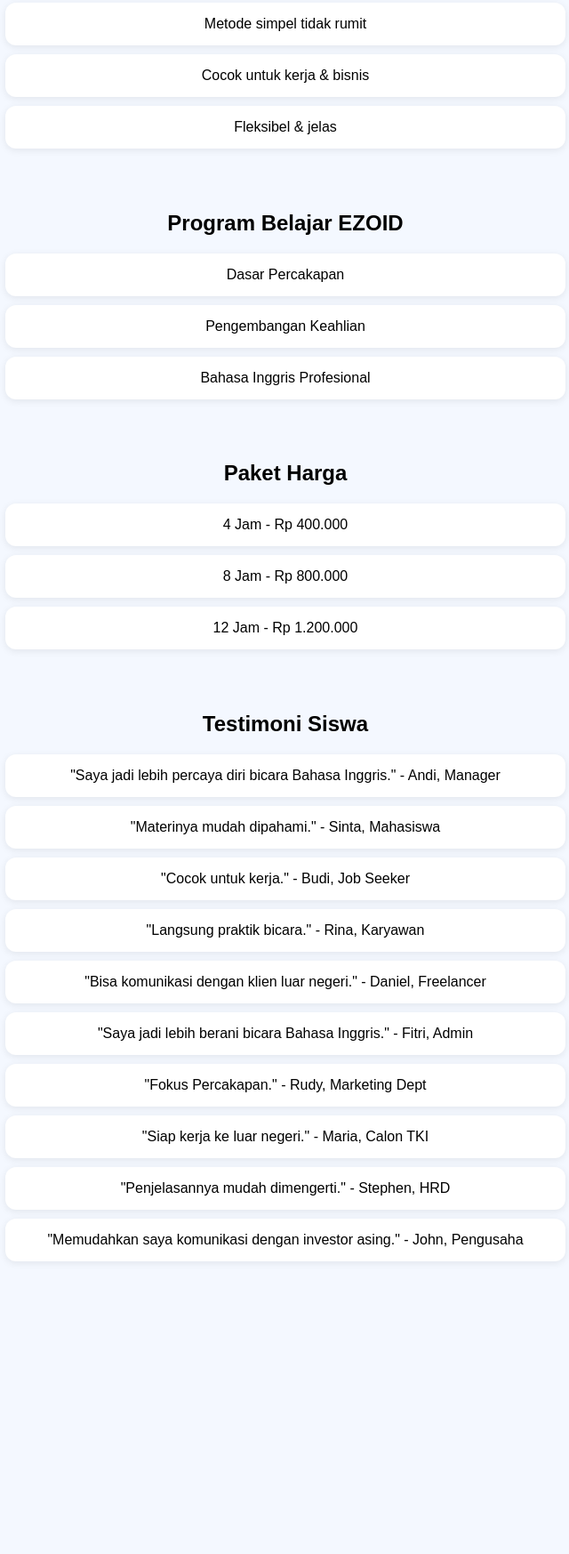
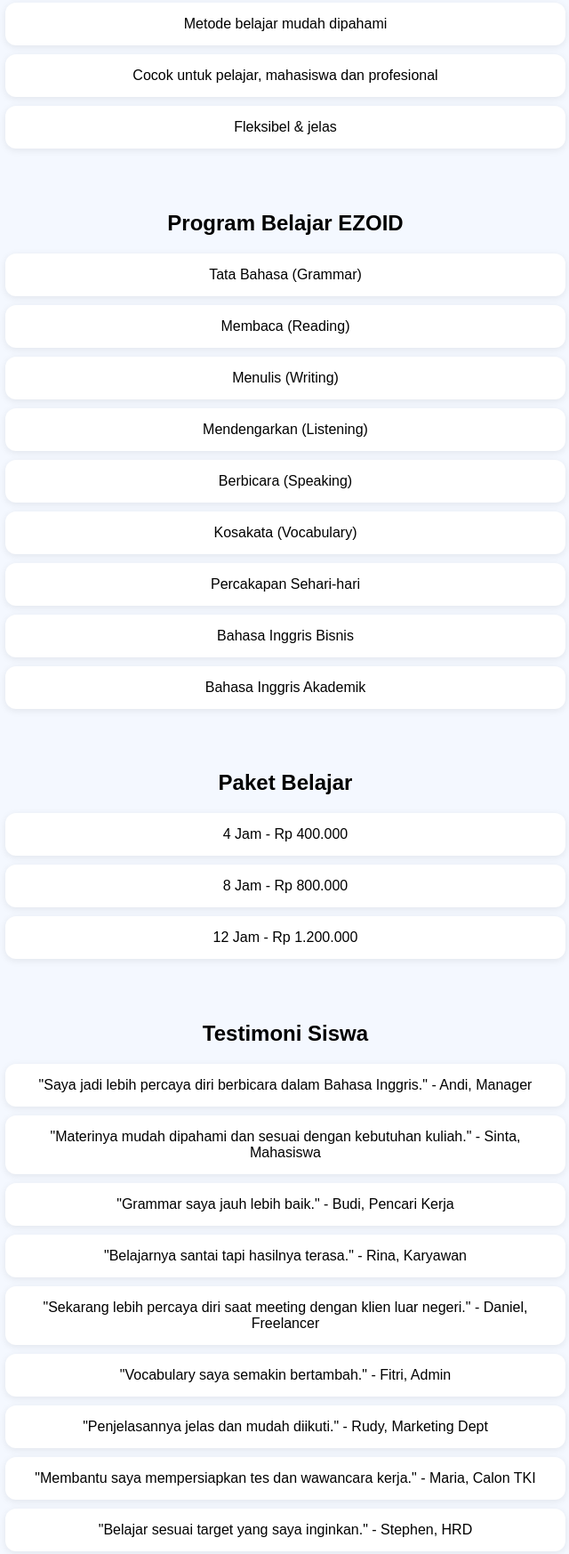
Before and after one commit to celzone1972/ezoid, a plain HTML site: page index.html in a window 1280 px wide. Shown: the part 670-2417 px from the top of the page at 89% size, without its empty margins (319-959 px from the left). Before the commit the page ends 2118 px from the top, so only its background shows below. Drawn offline with Linux system fonts and the light colour scheme; no server answers.

Commit message:
Update index.html

```diff
--- a/index.html
+++ b/index.html
@@ -158,7 +158,7 @@ header h2{margin:0;font-size:34px}
 <div class="hero">
   <h1>Privat Bahasa Inggris</h1>
   <p class="online-offline">Tersedia kelas Online/Offline</p>
-  <p>Untuk kebutuhan sehari-hari, akademik, dan profesional</p>
+  <p>Untuk pelajar, mahasiswa, dan umum</p>
 
   <a class="btn" href="https://wa.me/6287770055999" onclick="trackWA()">Daftar WhatsApp</a>
 </div>
@@ -176,21 +176,27 @@ header h2{margin:0;font-size:34px}
 <section class="section">
   <h2>Kenapa Memilih EZOID?</h2>
   <div class="card">Pengajar Berpengalaman</div>
-  <div class="card">Fokus Percakapan</div>
-  <div class="card">Metode simpel tidak rumit</div>
-  <div class="card">Cocok untuk kerja & bisnis</div>
+  <div class="card">Materi disesuaikan dengan kebutuhan</div>
+  <div class="card">Metode belajar mudah dipahami</div>
+  <div class="card">Cocok untuk pelajar, mahasiswa dan profesional</div>
   <div class="card">Fleksibel & jelas</div>
 </section>
 
 <section class="section">
   <h2>Program Belajar EZOID</h2>
-  <div class="card">Dasar Percakapan</div>
-  <div class="card">Pengembangan Keahlian</div>
-  <div class="card">Bahasa Inggris Profesional</div>
+  <div class="card">Tata Bahasa (Grammar)</div>
+  <div class="card">Membaca (Reading)</div>
+  <div class="card">Menulis (Writing)</div>
+  <div class="card">Mendengarkan (Listening)</div>
+  <div class="card">Berbicara (Speaking)</div>
+  <div class="card">Kosakata (Vocabulary)</div>
+  <div class="card">Percakapan Sehari-hari</div>
+  <div class="card">Bahasa Inggris Bisnis</div>
+  <div class="card">Bahasa Inggris Akademik</div>
 </section>
 
 <section class="section">
-  <h2>Paket Harga</h2>
+  <h2>Paket Belajar</h2>
   <div class="card">4 Jam - Rp 400.000</div>
   <div class="card">8 Jam - Rp 800.000</div>
   <div class="card">12 Jam - Rp 1.200.000</div>
@@ -198,16 +204,16 @@ header h2{margin:0;font-size:34px}
 
 <section class="section">
   <h2>Testimoni Siswa</h2>
-  <div class="card">"Saya jadi lebih percaya diri bicara Bahasa Inggris." - Andi, Manager</div>
-  <div class="card">"Materinya mudah dipahami." - Sinta, Mahasiswa</div>
-  <div class="card">"Cocok untuk kerja." - Budi, Job Seeker</div>
-  <div class="card">"Langsung praktik bicara." - Rina, Karyawan</div>
-  <div class="card">"Bisa komunikasi dengan klien luar negeri." - Daniel, Freelancer</div>
-  <div class="card">"Saya jadi lebih berani bicara Bahasa Inggris." - Fitri, Admin</div>
-  <div class="card">"Fokus Percakapan." - Rudy, Marketing Dept</div>
-  <div class="card">"Siap kerja ke luar negeri." - Maria, Calon TKI</div>
-  <div class="card">"Penjelasannya mudah dimengerti." - Stephen, HRD</div>
-  <div class="card">"Memudahkan saya komunikasi dengan investor asing." - John, Pengusaha</div>
+  <div class="card">"Saya jadi lebih percaya diri berbicara dalam Bahasa Inggris." - Andi, Manager</div>
+  <div class="card">"Materinya mudah dipahami dan sesuai dengan kebutuhan kuliah." - Sinta, Mahasiswa</div>
+  <div class="card">"Grammar saya jauh lebih baik." - Budi, Pencari Kerja</div>
+  <div class="card">"Belajarnya santai tapi hasilnya terasa." - Rina, Karyawan</div>
+  <div class="card">"Sekarang lebih percaya diri saat meeting dengan klien luar negeri." - Daniel, Freelancer</div>
+  <div class="card">"Vocabulary saya semakin bertambah." - Fitri, Admin</div>
+  <div class="card">"Penjelasannya jelas dan mudah diikuti." - Rudy, Marketing Dept</div>
+  <div class="card">"Membantu saya mempersiapkan tes dan wawancara kerja." - Maria, Calon TKI</div>
+  <div class="card">"Belajar sesuai target yang saya inginkan." - Stephen, HRD</div>
+  <div class="card">"Materinya bermanfaat untuk kebutuhan bisnis." - John, Pengusaha</div>
 </section>
 
 <a class="wa" href="https://wa.me/6287770055999" onclick="trackWA()">WhatsApp</a>
```
